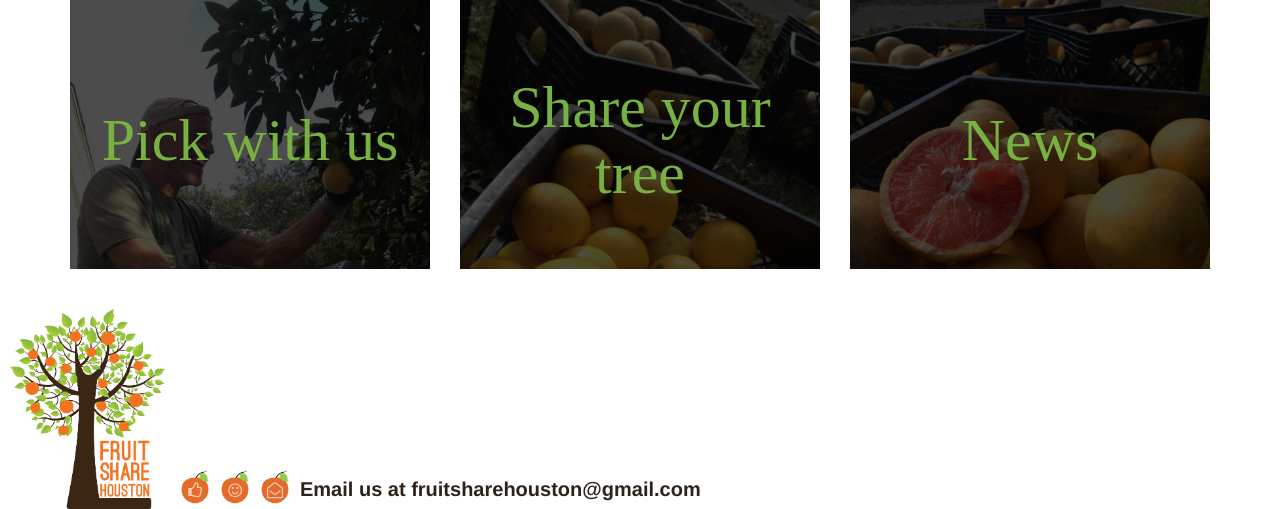
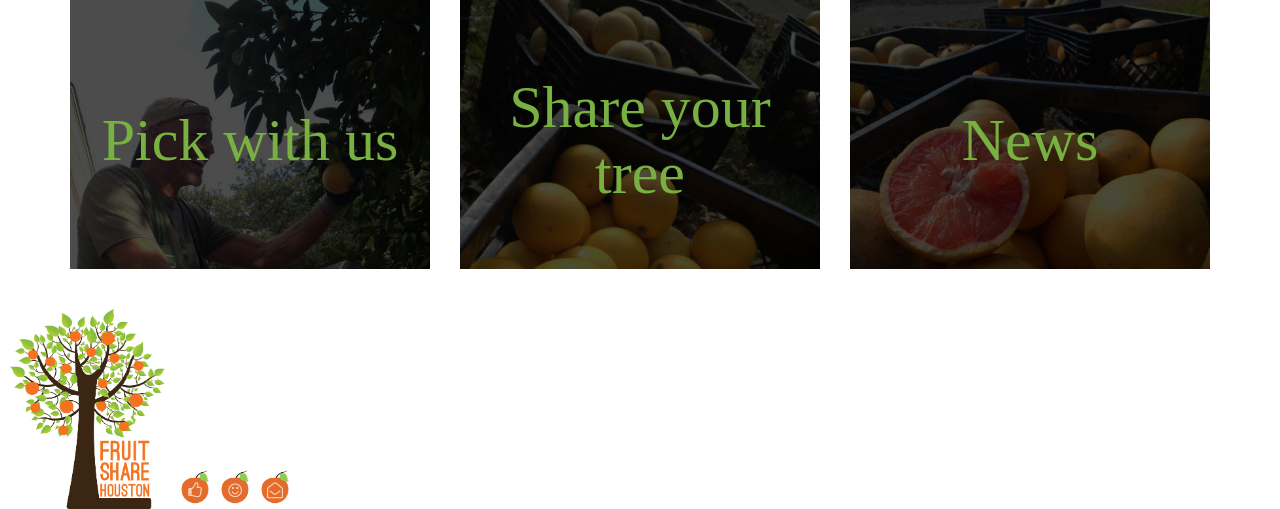
Before and after one commit to fruitsharehouston/fruitsharewp, a WordPress theme: template index.php in a window 1280 px wide. Shown: the part 344-853 px from the top of the page. Run offline with PHP 8.4 and a stand-in for WordPress, Linux system fonts and the light colour scheme; the site name, menu and one post (Sample post) are stand-ins, and other content is empty; some libraries are stand-ins or nearby versions; some web fonts are replaced.

Commit message:
move email link to contact form

```diff
--- a/footer.php
+++ b/footer.php
@@ -7,13 +7,11 @@
       <a class="social">
         <i class="fa fa-smile-o" aria-hidden="true"></i>
       </a>
-      <a class="social">
+      <a class="social" href="//fruitsharehouston.org/contact">
         <i class="fa fa-envelope-open-o" aria-hidden="true"></i>
       </a>
 
-      <p class="contact-info">
-       Email us at fruitsharehouston@gmail.com
-      </p>
+
 
     </div>
   </footer>
```
